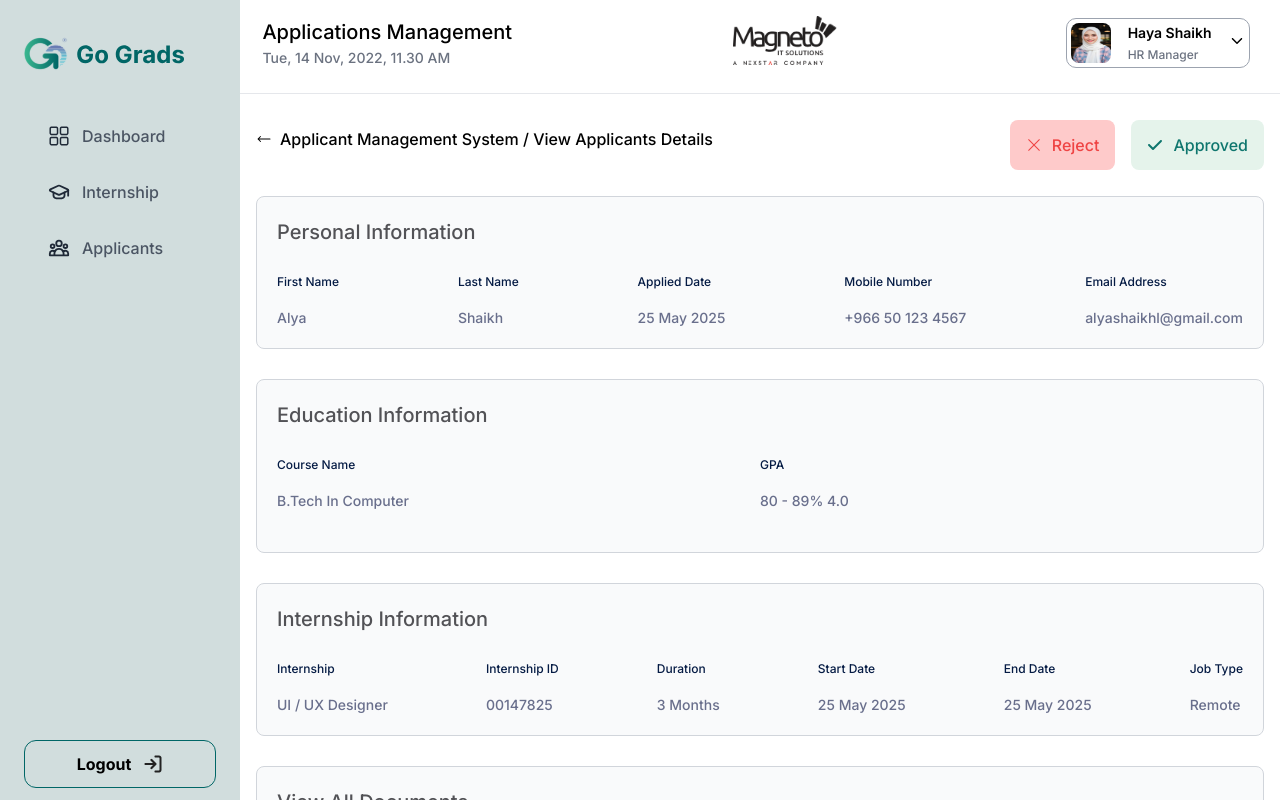
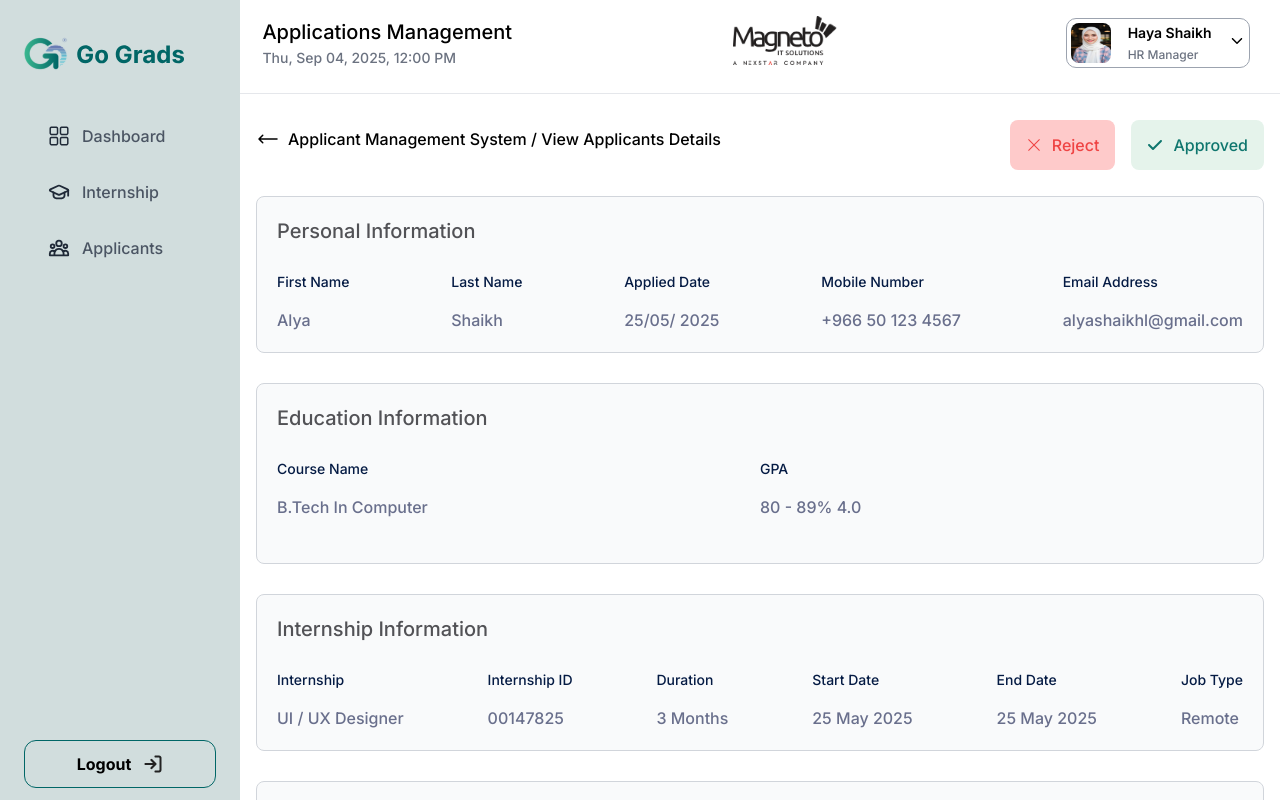
Before and after one commit to bagdenatasha2001/intership_project, a React (Vite) app: page /application-view in a window 1280 px wide. Built offline with nearby package versions, Linux system fonts and the light colour scheme; what chartjs-chart-matrix, chartjs-plugin-datalabels would draw is missing.

Commit message:
changes updated

```diff
--- a/src/components/Header/Header.jsx
+++ b/src/components/Header/Header.jsx
@@ -5,6 +5,21 @@ import { IoIosArrowDown } from "react-icons/io";
 import { HiOutlineMenu } from 'react-icons/hi';
 
 export default function Header({ onToggleSidebar,pageTitle }) {
+
+   const now = new Date();
+
+   const options = {
+    weekday:'short',
+    day: '2-digit',
+    month: 'short',
+    year: 'numeric',
+    hour: '2-digit',
+    minute: '2-digit',
+    hour12: true
+  };
+
+    const formattedDate = now.toLocaleString('en-US', options);
+
   return (
     <div className="sticky top-0 z-50 bg-white">
       <div className='w-[98%] mx-auto h-[53px] flex justify-between items-center p-3 mt-4'>
@@ -16,7 +31,7 @@ export default function Header({ onToggleSidebar,pageTitle }) {
           </button>
           <div>
             <span className='text-[20px]'>{pageTitle}</span>
-            <p className='text-[14px] text-gray-500 font-normal'>Tue, 14 Nov, 2022, 11.30 AM</p>
+            <p className='text-[14px] text-gray-500 font-normal'>{formattedDate}</p>
           </div>
         </div>
         <div className='mt-[-4px]'>
--- a/src/components/Heatmap/Heatmap.jsx
+++ b/src/components/Heatmap/Heatmap.jsx
@@ -134,7 +134,7 @@ export default function Heatmap() {
   };
 
   return (
-    <div className='h-[500px]  w-full mx-3  shadow rounded-2xl  border border-gray-33 p-4'>
+    <div className='h-[600px] mx-3 mt-5  rounded-2xl  border border-gray-33 p-3 bg-[#FBFBFB]'>
       <div className='flex justify-between items-center mb-3'>
         <h3 className='font-bold text-2xl'>Applicants Footprints By Location</h3>
         <div className='w-[300px] '>
@@ -147,7 +147,7 @@ export default function Heatmap() {
         </div>
       </div>
 
-      <div className='h-[400px] w-full '>
+      <div className='h-[500px] w-full'>
         <Chart type="matrix" data={data} options={options} />
       </div>
     </div>
--- a/src/components/Tables/Internship.jsx
+++ b/src/components/Tables/Internship.jsx
@@ -16,7 +16,7 @@ export default function Internship() {
     <div className="bg-white p-3 shadow w-full h-full flex flex-col rounded-2xl border border-gray-33">
       <div className="flex justify-between items-center mb-4 px-3">
         <div className="flex gap-2">
-          <h2 className="text-2xl font-semibold">Internships</h2>
+          <h2 className="text-xl font-semibold">Internships</h2>
           <span className="bg-gray-100 text-[#0F172A] text-[14px] font-normal px-2 py-1 rounded-full">
             128 New Applicants
           </span>
--- a/src/components/charts/ChartHeader.jsx
+++ b/src/components/charts/ChartHeader.jsx
@@ -4,7 +4,7 @@ export default function ChartHeader({ title, buttonText, onButtonClick }) {
 
   return (
     <>
-      <div className="flex justify-between items-center bg-white p-2 rounded-lg  w-full mb-5  ">
+      <div className="flex justify-between items-center bg-white p-2 rounded-lg  w-full mb-2 ">
         <h2 className="text-2xl font-bold text-black py-1">
           {title}
         </h2>
--- a/src/components/charts/DonutChart.jsx
+++ b/src/components/charts/DonutChart.jsx
@@ -4,6 +4,7 @@ import { Doughnut } from 'react-chartjs-2';
 import ChartDataLabels from 'chartjs-plugin-datalabels';
 
 ChartJS.register(ArcElement, Tooltip, Legend, ChartDataLabels);
+
 
 export default function DonutChart() {
 
@@ -47,7 +48,7 @@ export default function DonutChart() {
   };
 
   return (
-    <div className='w-full h-full'>
+    <div className='w-full h-full p-2'>
       <Doughnut data={data} options={options} />
     </div>
   )
--- a/src/components/charts/Donut_2.jsx
+++ b/src/components/charts/Donut_2.jsx
@@ -46,7 +46,7 @@ export default function Donut_2() {
   };
 
   return (
-    <div className='w-full h-full'>
+    <div className='w-full h-full p-2'>
       <Doughnut data={data} options={options} />
     </div>
   )
--- a/src/pages/Dashboard.jsx
+++ b/src/pages/Dashboard.jsx
@@ -6,7 +6,7 @@ import InternshipTableContainer from '../components/Tables/InternshipTableContai
 
 export default function Dashboard() {
   return (
-    <div className="space-y-4 ">
+    <div className="space-y-4 overflow-x-hidden ">
       <Kpi_Container />
       <ChartContainer />
       <Heatmap />
--- a/src/pages/application/ApplicationView.jsx
+++ b/src/pages/application/ApplicationView.jsx
@@ -5,8 +5,12 @@ import { RxCross1 } from "react-icons/rx";
 import DocumentCard from '../../components/form_fields/DocumentCard';
 import { ToastContainer, toast } from 'react-toastify';
 import 'react-toastify/dist/ReactToastify.css';
+import { useNavigate } from 'react-router-dom';
 
 export default function ApplicationView() {
+
+     const navigate = useNavigate();
+
     const [RejectModel, setRejectModel] = useState(false)
 
     function handleApprove() {
@@ -33,7 +37,7 @@ export default function ApplicationView() {
 
                 <div className=' sm:flex  flex-col  md:flex-row justify-between items-center  h-auto  mb-5'>
                     <div className='sm:mb-3 flex  gap-2 items-center py-[13px] '>
-                        <span><HiArrowLongLeft /></span>
+                        <span  onClick={()=>navigate("/application-table")}><HiArrowLongLeft className='cursor-pointer size-6 font-bold' /></span>
                         Applicant Management System / View Applicants Details
                     </div>
 
@@ -73,27 +77,27 @@ export default function ApplicationView() {
 
 
                 <div className=' bg-gray-50  h-auto  border border-gray-300 rounded-lg p-5 mb-[30px] '>
-                    <div className='mb-[26px] text-[20px] font-medium text-[#525256]' >Personal Information</div>
+                    <div className='mb-[26px] text-xl font-medium text-[#525256]' >Personal Information</div>
                     <div className='flex justify-between'>
                         <div className='flex flex-col gap-4 flex-wrap'>
-                            <span className='text-[12px] font-normal text-[#051B44]'>First Name</span>
-                            <span className='text-[14px] font-medium text-[#696F8C]'>Alya</span>
+                            <span className='text-[14px] font-normal text-[#051B44]'>First Name</span>
+                            <span className='text-base font-medium text-[#696F8C]'>Alya</span>
                         </div>
                         <div className='flex flex-col gap-4 '>
-                            <span className='text-[12px] font-normal text-[#051B44]'>Last Name</span>
-                            <span className='text-[14px] font-medium text-[#696F8C]'>Shaikh</span>
+                            <span className='text-[14px] font-normal text-[#051B44]'>Last Name</span>
+                            <span className='text-base font-medium text-[#696F8C]'>Shaikh</span>
                         </div>
                         <div className='flex flex-col gap-4'>
-                            <span className='text-[12px] font-normal text-[#051B44]'>Applied Date</span>
-                            <span className='text-[14px] font-medium text-[#696F8C]'>25 May 2025</span>
+                            <span className='text-[14px] font-normal text-[#051B44]'>Applied Date</span>
+                            <span className='text-base font-medium text-[#696F8C]'>25/05/ 2025</span>
                         </div>
                         <div className='flex flex-col gap-4'>
-                            <span className='text-[12px] font-normal text-[#051B44]'>Mobile Number</span>
-                            <span className='text-[14px] font-medium text-[#696F8C]'>+966 50 123 4567</span>
+                            <span className='text-[14px] font-normal text-[#051B44]'>Mobile Number</span>
+                            <span className='text-base font-medium text-[#696F8C]'>+966 50 123 4567</span>
                         </div>
                         <div className='flex flex-col gap-4'>
-                            <span className='text-[12px] font-normal text-[#051B44]'>Email Address</span>
-                            <span className='text-[14px] font-medium text-[#696F8C]'>alyashaikhl@gmail.com</span>
+                            <span className='text-[14px] font-normal text-[#051B44]'>Email Address</span>
+                            <span className='text-base font-medium text-[#696F8C]'>alyashaikhl@gmail.com</span>
                         </div>
                     </div>
                 </div>
@@ -104,59 +108,59 @@ export default function ApplicationView() {
 
                 <div className=' bg-gray-50 h-auto  border border-gray-300 rounded-lg  p-5 mb-[30px]'>
 
-                    <div className='mb-[26px] text-[20px] font-medium text-[#525256]' >Education Information</div>
+                    <div className='mb-[26px] text-xl font-medium text-[#525256]' >Education Information</div>
                     <div className='flex w-full '>
                         <div className='flex flex-col gap-4 w-1/2'>
-                            <span className='text-[12px] font-normal text-[#051B44]'>Course Name</span>
-                            <span className='text-[14px] font-medium text-[#696F8C]'>B.Tech In Computer </span>
+                            <span className='text-[14px] font-normal text-[#051B44]'>Course Name</span>
+                            <span className='text-base font-medium text-[#696F8C]'>B.Tech In Computer </span>
                         </div>
                         <div className='flex flex-col gap-4 '>
-                            <span className='text-[12px] font-normal text-[#051B44]'>GPA</span>
-                            <div className='text-[14px] font-medium text-[#696F8C]'>80 - 89% <span>4.0</span> </div>
+                            <span className='text-[14px] font-normal text-[#051B44]'>GPA</span>
+                            <div className='text-base font-medium text-[#696F8C]'>80 - 89% <span>4.0</span> </div>
                         </div>
                     </div>
 
                 </div>
 
                 <div className=' bg-gray-50 h-auto min-h-[152px] border border-gray-300 rounded-lg  p-5  mb-[30px]'>
-                    <div className='mb-[26px] text-[20px] font-medium text-[#525256]' >Internship Information</div>
+                    <div className='mb-[26px] text-xl font-medium text-[#525256]' >Internship Information</div>
 
                     <div className='flex justify-between'>
                         <div className='flex flex-col gap-4'>
-                            <span className='text-[12px] font-normal text-[#051B44]'>Internship</span>
-                            <span className='text-[14px] font-medium text-[#696F8C]'>UI / UX Designer</span>
+                            <span className='text-[14px] font-normal text-[#051B44]'>Internship</span>
+                            <span className='text-base font-medium text-[#696F8C]'>UI / UX Designer</span>
                         </div>
                         <div className='flex flex-col gap-4'>
-                            <span className='text-[12px] font-normal text-[#051B44]'>Internship ID</span>
-                            <span className='text-[14px] font-medium text-[#696F8C]'>00147825</span>
+                            <span className='text-[14px] font-normal text-[#051B44]'>Internship ID</span>
+                            <span className='text-base font-medium text-[#696F8C]'>00147825</span>
                         </div>
                         <div className='flex flex-col gap-4'>
-                            <span className='text-[12px] font-normal text-[#051B44]'>Duration</span>
-                            <span className='text-[14px] font-medium text-[#696F8C]'>3 Months</span>
+                            <span className='text-[14px] font-normal text-[#051B44]'>Duration</span>
+                            <span className='text-base font-medium text-[#696F8C]'>3 Months</span>
                         </div>
                         <div className='flex flex-col gap-4'>
-                            <span className='text-[12px] font-normal text-[#051B44]'>Start Date</span>
-                            <span className='text-[14px] font-medium text-[#696F8C]'>25 May 2025</span>
+                            <span className='text-[14px] font-normal text-[#051B44]'>Start Date</span>
+                            <span className='text-base font-medium text-[#696F8C]'>25 May 2025</span>
                         </div>
                         <div className='flex flex-col gap-4'>
-                            <span className='text-[12px] font-normal text-[#051B44]'>End Date</span>
-                            <span className='text-[14px] font-medium text-[#696F8C]'>25 May 2025</span>
+                            <span className='text-[14px] font-normal text-[#051B44]'>End Date</span>
+                            <span className='text-base font-medium text-[#696F8C]'>25 May 2025</span>
                         </div>
                         <div className='flex flex-col gap-4'>
-                            <span className='text-[12px] font-normal text-[#051B44]'>Job Type</span>
-                            <span className='text-[14px] font-medium text-[#696F8C]'>Remote</span>
+                            <span className='text-[14px] font-normal text-[#051B44]'>Job Type</span>
+                            <span className='text-base font-medium text-[#696F8C]'>Remote</span>
                         </div>
                     </div>
                 </div>
 
 
                 <div className=' bg-gray-50 h-auto  border border-gray-300 rounded-lg mb-[30px] p-5 justify-between'>
-                    <div className='mb-[26px] text-[20px] font-medium text-[#525256]' >View All Documents</div>
+                    <div className='mb-[26px] text-xl font-medium text-[#525256]' >View All Documents</div>
 
 
 
                     <div className=' bg-gray-50 h-auto  rounded-lg   mb-[26px]'>
-                        <div className='mb-[26px]'>25 Jul 2025</div>
+                        <div className='mb-[26px] text-[#525256]'>25 Jul 2025</div>
                         <div className=' flex  gap-4'>
                             <DocumentCard
                                 label="Pdf"
@@ -177,7 +181,7 @@ export default function ApplicationView() {
 
 
                     <div className=''>
-                        <div className='mb-4'>20 Jul 2025</div>
+                        <div className='mb-4 text-[#525256]'>20 Jul 2025</div>
 
                         <div className='flex flex-wrap gap-3 '>
 
@@ -215,7 +219,7 @@ export default function ApplicationView() {
 
 
                 <div className=' bg-gray-50 h-auto  border border-gray-300 rounded-lg  p-5  mb-[30px]'>
-                    <div className='mb-[26px]'>Company Documents</div>
+                    <div className='mb-[26px] text-xl font-medium text-[#525256]'>Company Documents</div>
 
                     <div className=' flex  gap-4'>
                         <DocumentCard
@@ -235,7 +239,7 @@ export default function ApplicationView() {
                 </div>
 
                 <div className=' bg-gray-50 h-auto   border border-gray-300 rounded-lg  p-5  '>
-                    <div className='mb-[26px]'>Add Comments</div>
+                    <div className='mb-[26px] text-xl font-medium text-[#525256]'>Add Comments</div>
                     <textarea className="w-full border border-gray-300 rounded-lg p-3 text-gray-700 focus:outline-none focus:ring-2 focus:ring-[#006666] resize-none" rows={4}
                         placeholder="Add comments" />
 
```
Also changed, not shown: src/components/Tables/RecentApplicants.jsx (+13 -13 lines), src/components/charts/ChartContainer.jsx (+7 -3 lines), src/pages/application/ApplicationTable.jsx (+3 -6 lines), src/pages/internship/InternshipTable.jsx (+16 -13 lines).
